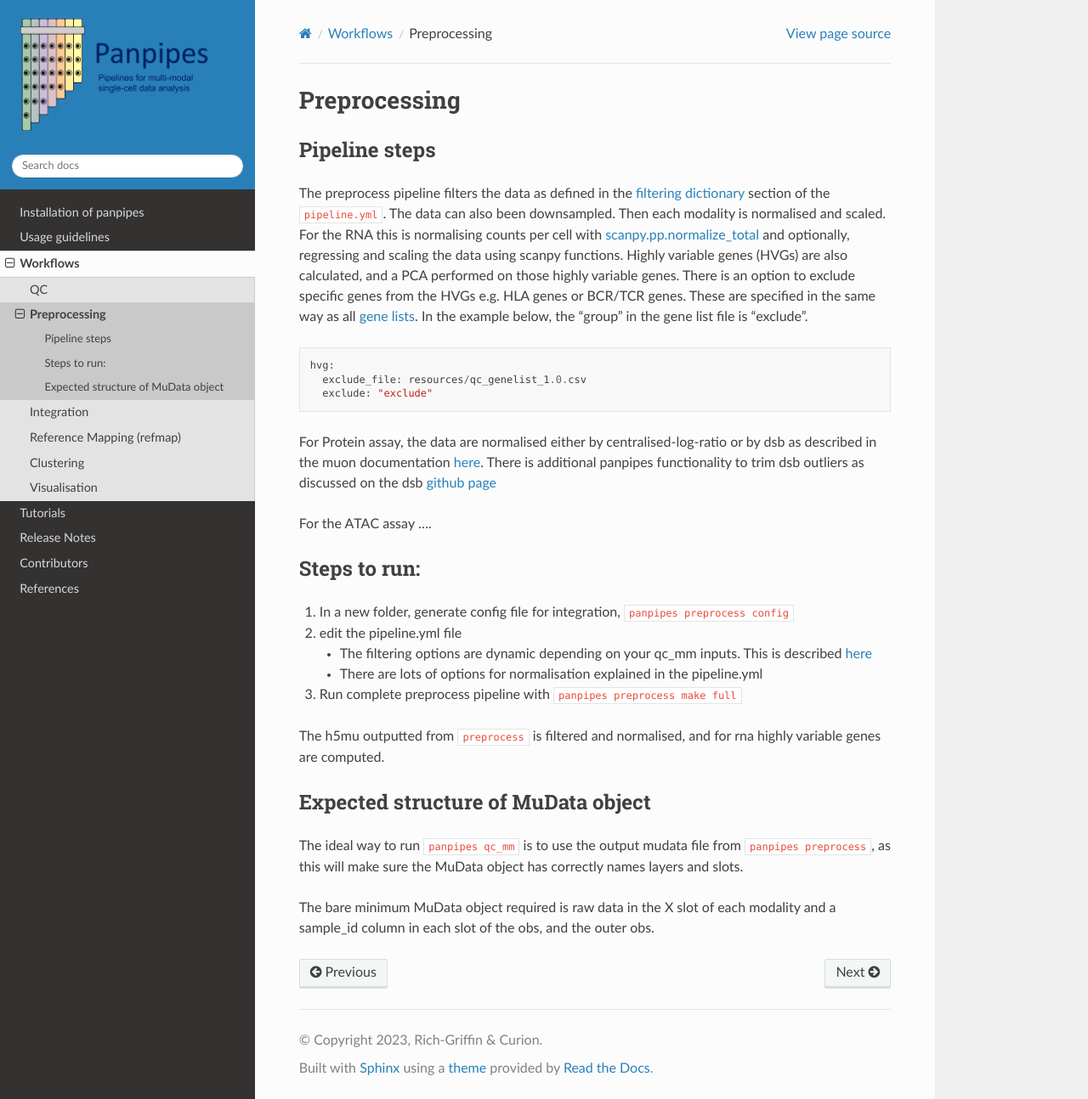
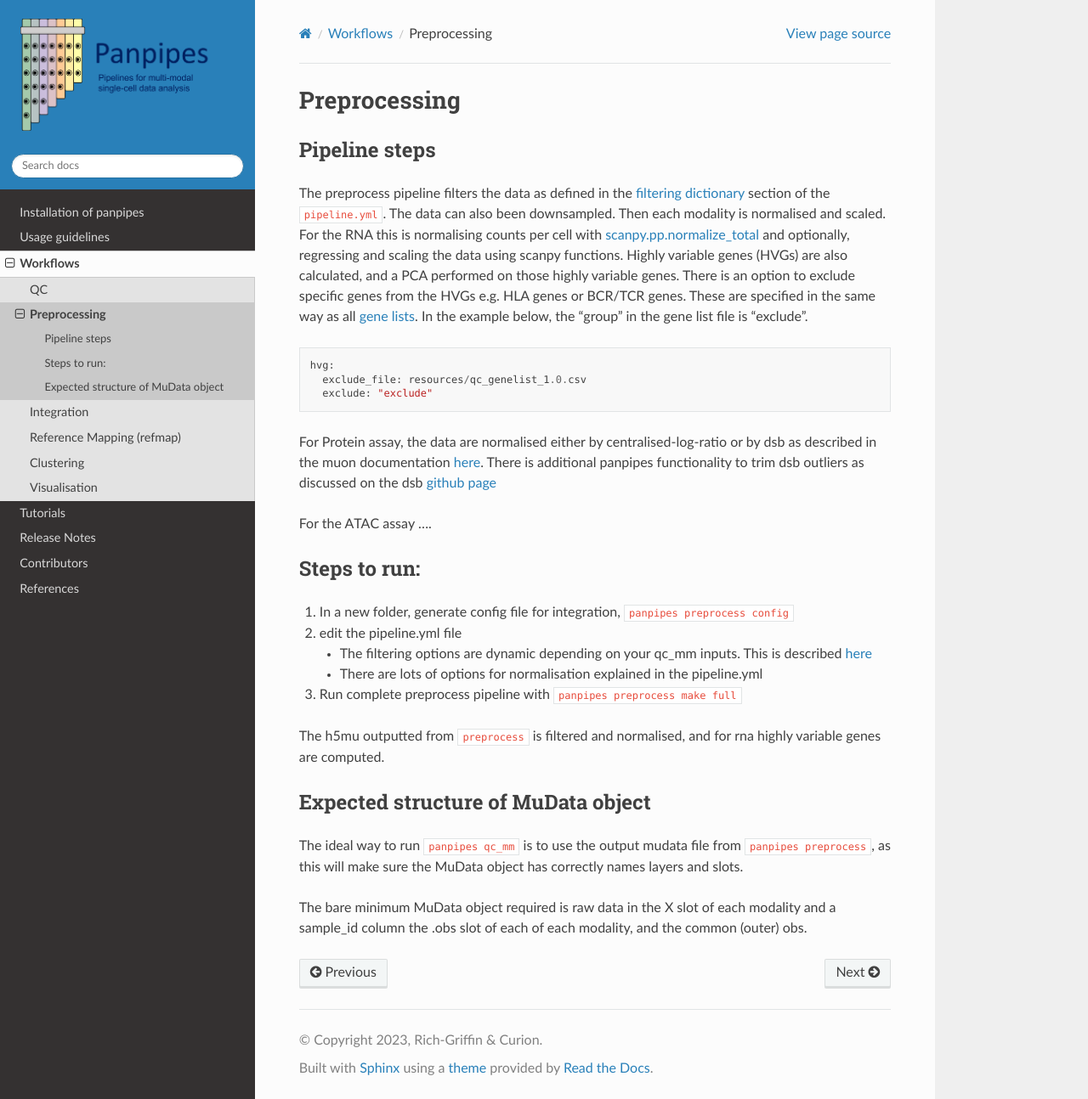
Before and after one commit to bio-la/panpipes-nextflow, a Sphinx documentation site: the page built from docs/workflows/preprocess.md, in a window 1280 px wide and 1294 px high. Shown: the whole window at 85% size. Built offline with Sphinx 7.4.7 and the Read the Docs theme 2.0.0, drawn with Linux system fonts in a browser that asks for light colours.

Commit message:
Update preprocess.md

```diff
--- a/docs/workflows/preprocess.md
+++ b/docs/workflows/preprocess.md
@@ -39,4 +39,4 @@ for rna highly variable genes are computed.
 ## Expected structure of MuData object
 The ideal way to run `panpipes qc_mm` is to use the output mudata file from `panpipes preprocess`, as this will make sure the MuData object has correctly names layers and slots.
 
-The bare minimum MuData object required is raw data in the X slot of each modality and a sample_id column in each slot of the obs, and the outer obs.
+The bare minimum MuData object required is raw data in the X slot of each modality and a sample_id column the .obs slot of each of each modality, and the common (outer) obs.
```
